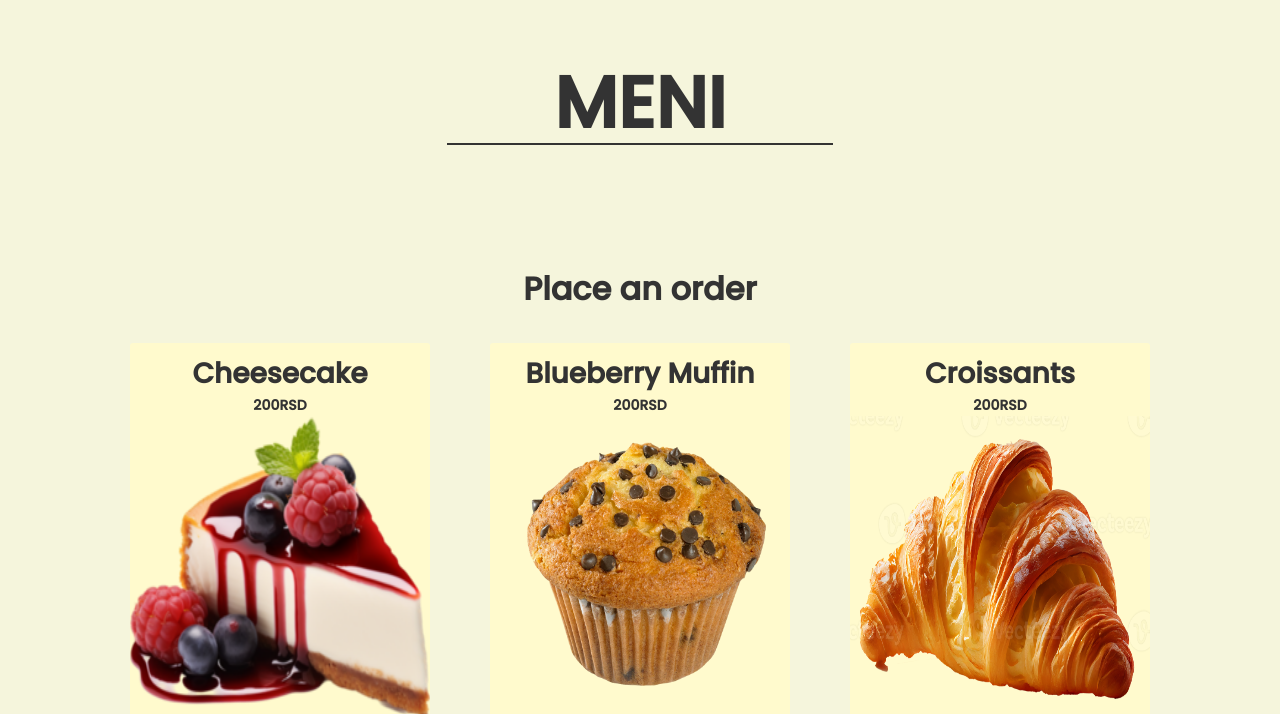
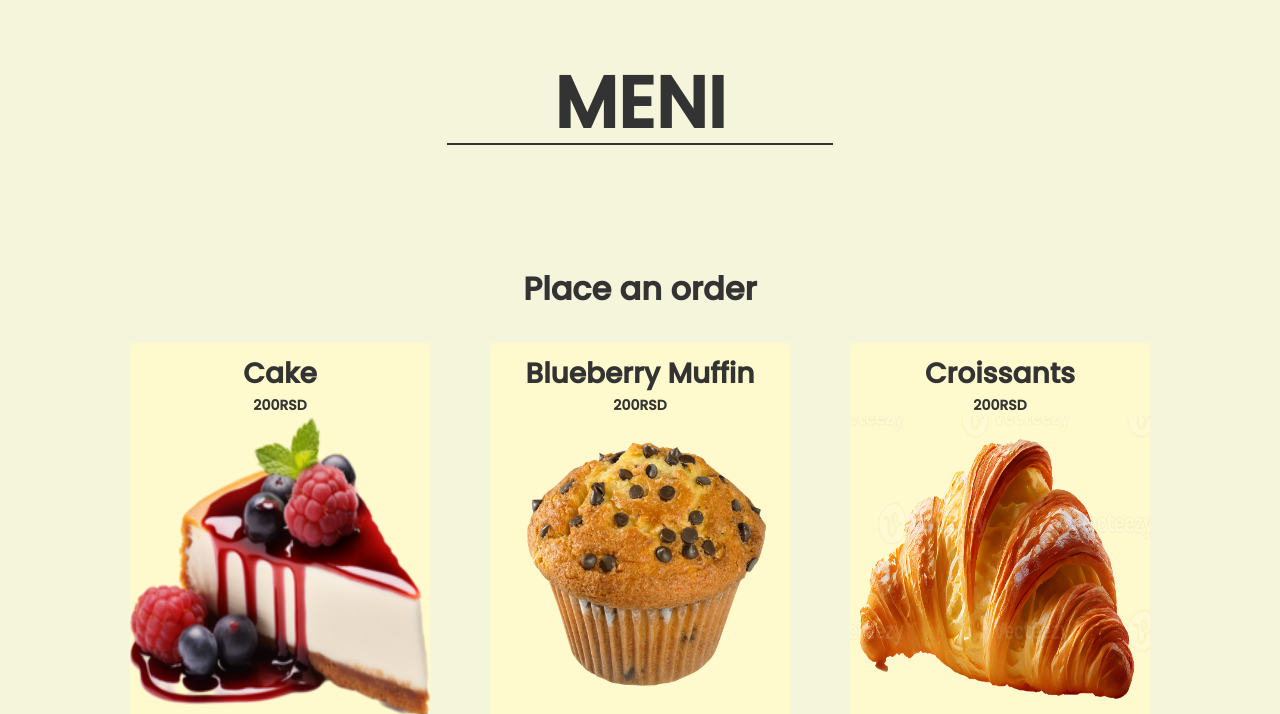
Before and after one commit to vixx15/KTEH24, a plain HTML site: page menu.html in a window 1280 px wide. Shown: the part 72-786 px from the top of the page. Drawn offline with Linux system fonts and the light colour scheme.

Commit message:
changing cake name

```diff
--- a/menu.html
+++ b/menu.html
@@ -40,7 +40,7 @@
             </div>
             <div class="foodsContainer">
                 <div class="product">
-                    <h1>Cheesecake</h1>
+                    <h1>Cake</h1>
                     <p class="cena">200RSD</p>
                     <img src="img/cheesecake.png" alt="Cheesecake">
                     <div class="qunatityContainer">
```
